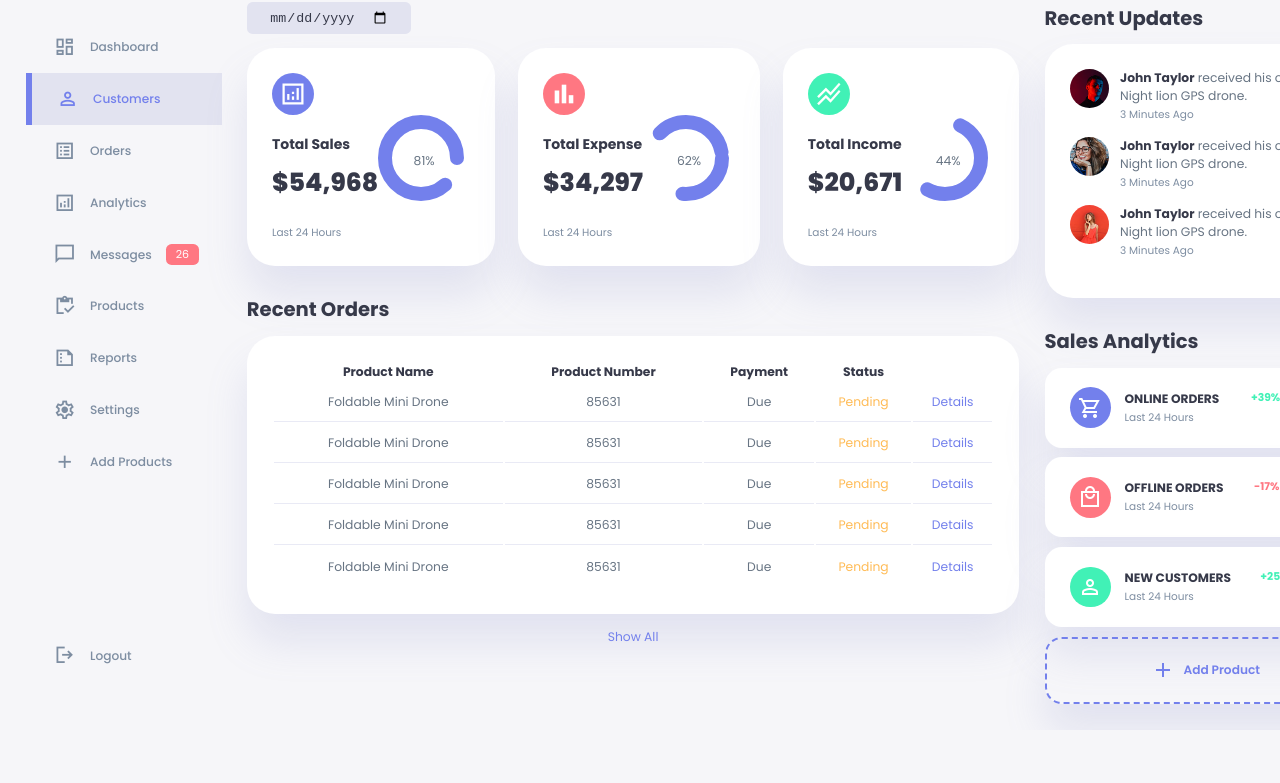
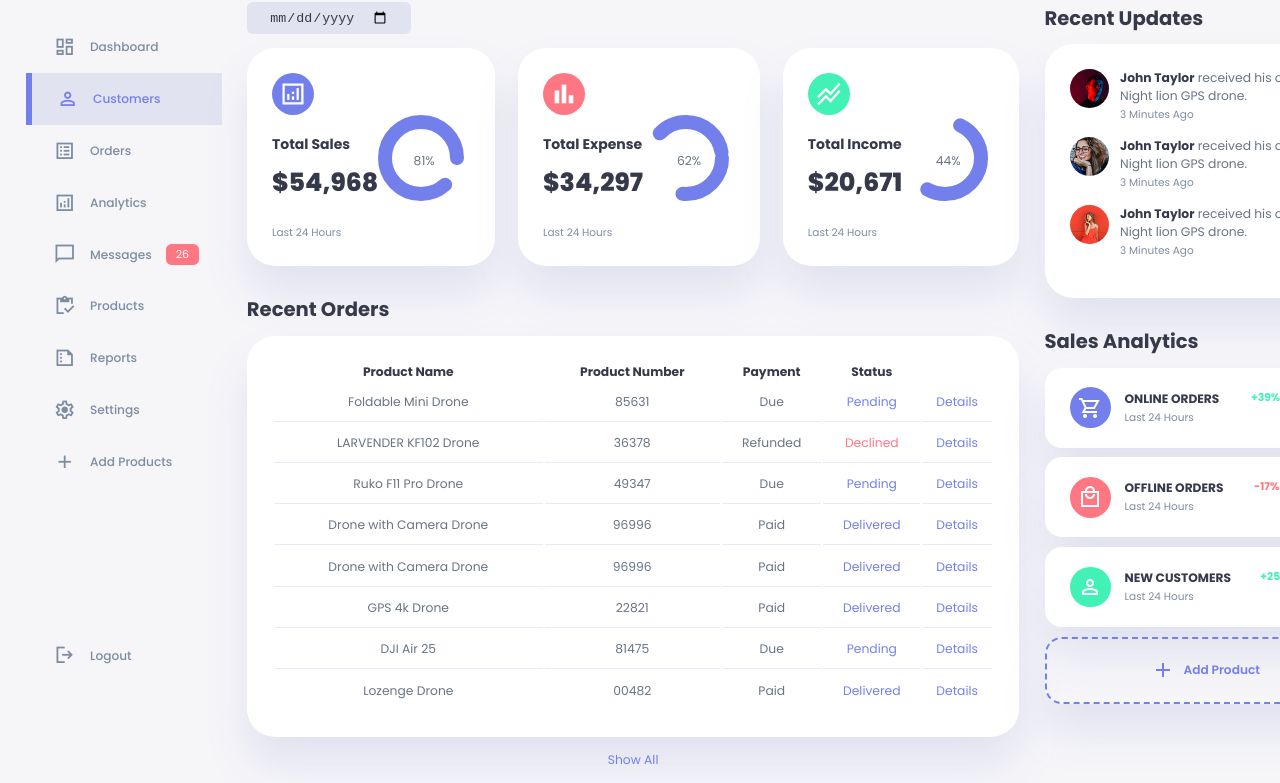
Before and after one commit to LynnHtetKyaw95/Responsive_Admin_Dashboard, a plain HTML site: page index.html in a window 1280 px wide. Shown: the part 70-853 px from the top of the page. Before the commit the page ends 800 px from the top, so only its background shows below. Drawn offline with nearby package versions, Linux system fonts and the light colour scheme.

Commit message:
Finished Project

```diff
--- a/index.html
+++ b/index.html
@@ -113,41 +113,13 @@
                         </tr>
                     </thead>
                     <tbody>
-                        <tr>
+                        <!-- <tr>
                             <td>Foldable Mini Drone</td>
                             <td>85631</td>
                             <td>Due</td>
                             <td class="warning">Pending</td>
                             <td class="primary">Details</td>
-                        </tr>
-                        <tr>
-                            <td>Foldable Mini Drone</td>
-                            <td>85631</td>
-                            <td>Due</td>
-                            <td class="warning">Pending</td>
-                            <td class="primary">Details</td>
-                        </tr>
-                        <tr>
-                            <td>Foldable Mini Drone</td>
-                            <td>85631</td>
-                            <td>Due</td>
-                            <td class="warning">Pending</td>
-                            <td class="primary">Details</td>
-                        </tr>
-                        <tr>
-                            <td>Foldable Mini Drone</td>
-                            <td>85631</td>
-                            <td>Due</td>
-                            <td class="warning">Pending</td>
-                            <td class="primary">Details</td>
-                        </tr>
-                        <tr>
-                            <td>Foldable Mini Drone</td>
-                            <td>85631</td>
-                            <td>Due</td>
-                            <td class="warning">Pending</td>
-                            <td class="primary">Details</td>
-                        </tr>
+                        </tr> -->
                     </tbody>
                 </table>
                 <a href="#">Show All</a>
@@ -259,6 +231,7 @@
         </div>
     </div>
 
+    <script src="./orders.js"></script>
     <script src="./index.js"></script>
 </body>
 </html>
--- a/index.js
+++ b/index.js
@@ -19,4 +19,18 @@
 
     themeToggler.querySelector('span:nth-child(1)').classList.toggle('active');
     themeToggler.querySelector('span:nth-child(2)').classList.toggle('active');
-})
+});
+
+// fill orders in table
+Orders.forEach(order => {
+    const tr = document.createElement('tr');
+    const trContent = `
+                        <td>${order.productName}</td>
+                        <td>${order.productNumber}</td>
+                        <td>${order.paymentStatus}</td>
+                        <td class="${order.shipping === 'Declined' ? 'danger' : order.shipping === 'pending' ? 'warning': 'primary'}">${order.shipping}</td>
+                        <td class="primary">Details</td>
+                        `;
+    tr.innerHTML = trContent;
+    document.querySelector('table tbody').appendChild(tr);
+});
--- /dev/null
+++ b/orders.js
@@ -0,0 +1,50 @@
+const Orders = [
+    {
+        productName: 'Foldable Mini Drone',
+        productNumber: '85631',
+        paymentStatus: 'Due',
+        shipping: 'Pending'
+    },
+    {
+        productName: 'LARVENDER KF102 Drone',
+        productNumber: '36378',
+        paymentStatus: 'Refunded',
+        shipping: 'Declined'
+    },
+    {
+        productName: 'Ruko F11 Pro Drone',
+        productNumber: '49347',
+        paymentStatus: 'Due',
+        shipping: 'Pending'
+    },
+    {
+        productName: 'Drone with Camera Drone',
+        productNumber: '96996',
+        paymentStatus: 'Paid',
+        shipping: 'Delivered'
+    },
+    {
+        productName: 'Drone with Camera Drone',
+        productNumber: '96996',
+        paymentStatus: 'Paid',
+        shipping: 'Delivered'
+    },
+    {
+        productName: 'GPS 4k Drone',
+        productNumber: '22821',
+        paymentStatus: 'Paid',
+        shipping: 'Delivered'
+    },
+    {
+        productName: 'DJI Air 25',
+        productNumber: '81475',
+        paymentStatus: 'Due',
+        shipping: 'Pending'
+    },
+    {
+        productName: 'Lozenge Drone',
+        productNumber: '00482',
+        paymentStatus: 'Paid',
+        shipping: 'Delivered'
+    }
+]
--- a/style.css
+++ b/style.css
@@ -524,6 +524,12 @@
     justify-content: center;
 }
 
+.right .sales-analytics .add-product:hover {
+    background: var(--color-primary);
+    color: var(--color-white);
+}
+
+
 .right .sales-analytics .add-product div {
     display: flex;
     align-items: center;
```
